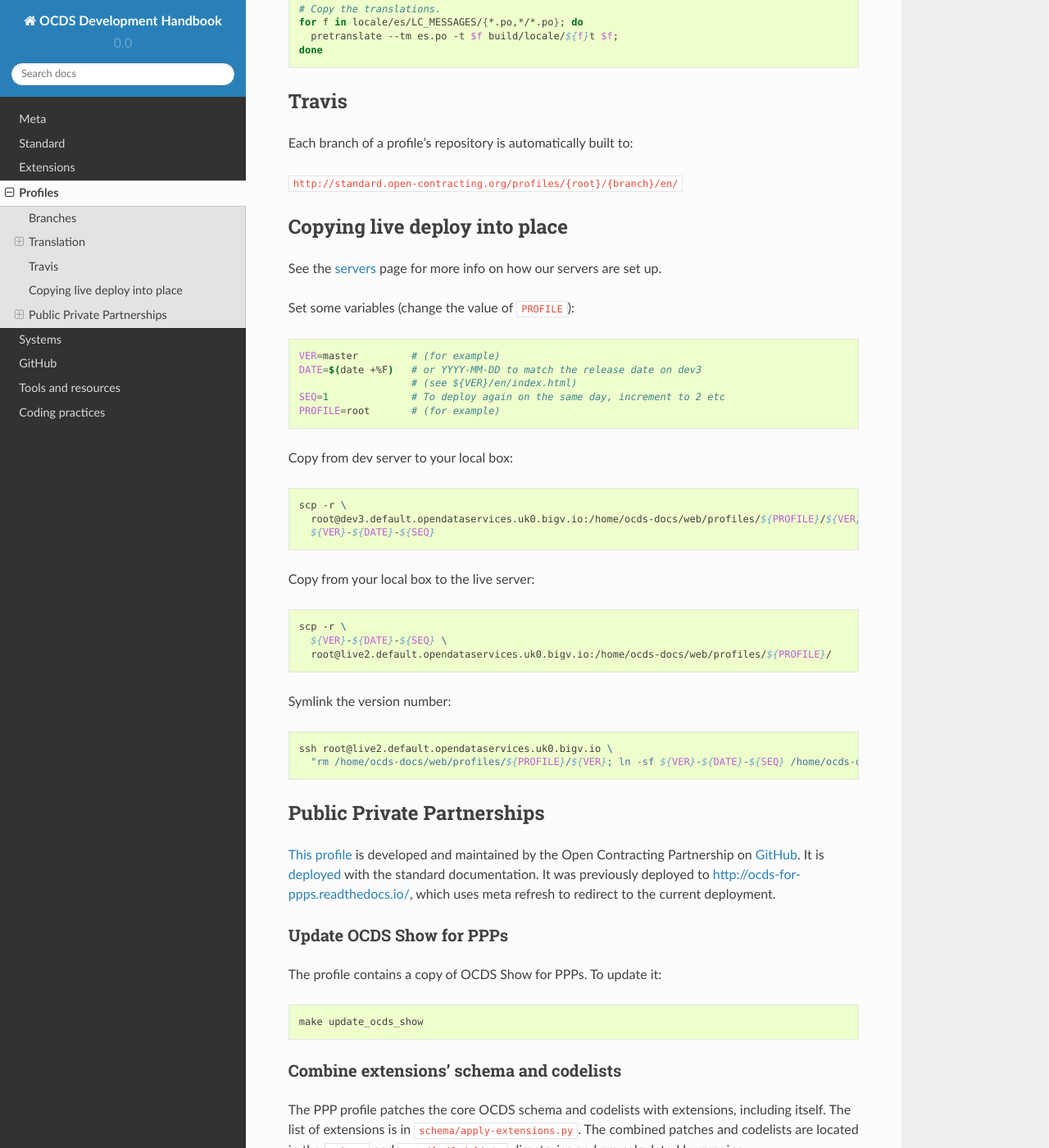
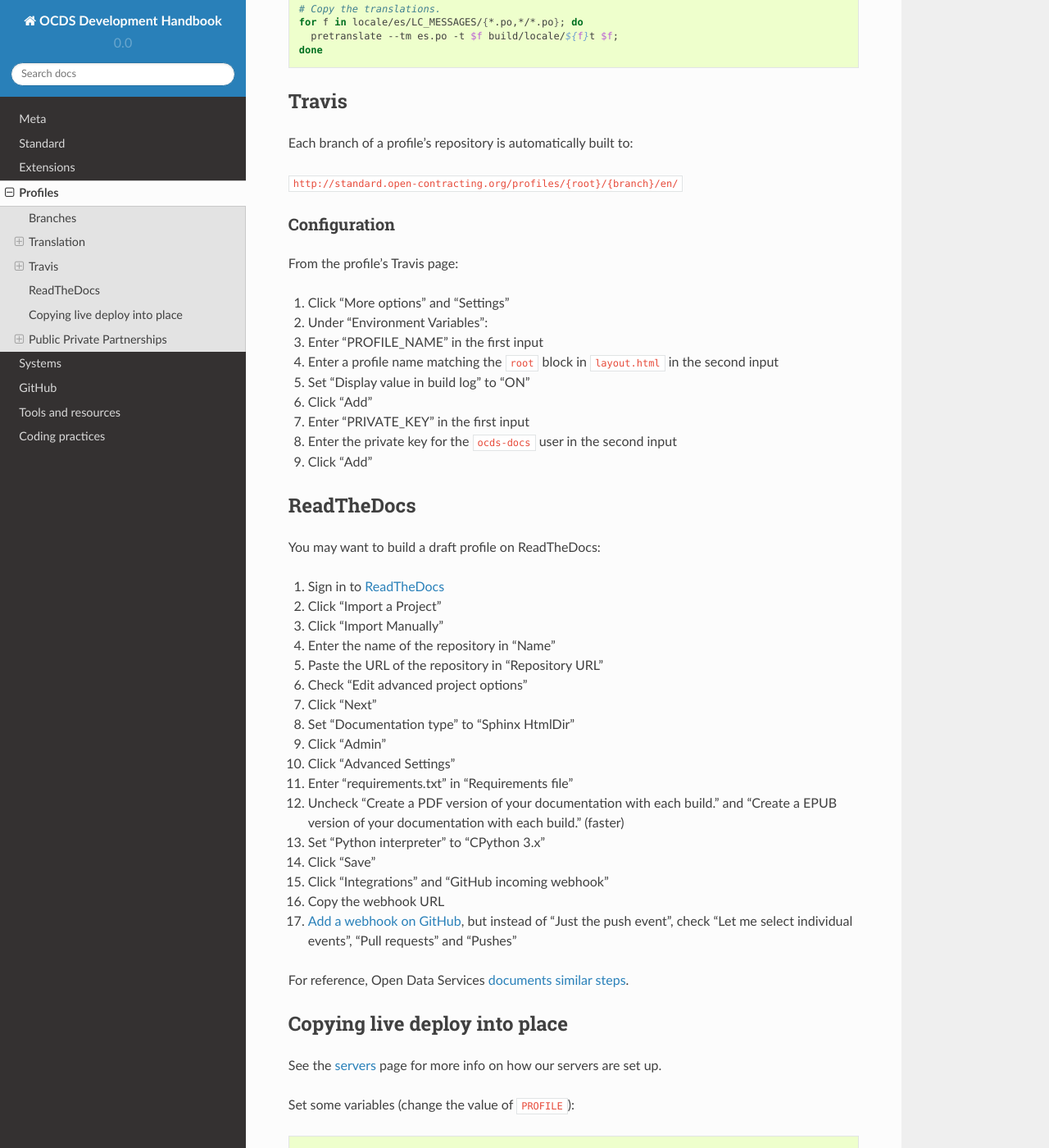
Before and after one commit to open-contracting/standard-development-handbook, a Sphinx documentation site: the page built from docs/profiles/index.md, in a window 1280 px wide and 1400 px high, scrolled down 879 px. Shown: the whole window at 82% size. Built offline with Sphinx 7.4.7 and the Read the Docs theme 2.0.0, drawn with Linux system fonts in a browser that asks for light colours.

Commit message:
Add steps to build profiles

```diff
--- a/docs/profiles/index.md
+++ b/docs/profiles/index.md
@@ -41,6 +41,44 @@ done
 Each branch of a profile's repository is automatically built to:
 
 `http://standard.open-contracting.org/profiles/{root}/{branch}/en/`
+
+### Configuration
+
+From the profile's Travis page:
+
+1. Click "More options" and "Settings"
+1. Under "Environment Variables":
+  1. Enter "PROFILE_NAME" in the first input
+  1. Enter a profile name matching the `root` block in `layout.html` in the second input
+  1. Set "Display value in build log" to "ON"
+  1. Click "Add"
+  1. Enter "PRIVATE_KEY" in the first input
+  1. Enter the private key for the `ocds-docs` user in the second input
+  1. Click "Add"
+
+## ReadTheDocs
+
+You may want to build a draft profile on ReadTheDocs:
+
+1. Sign in to [ReadTheDocs](https://readthedocs.org/dashboard/)
+1. Click "Import a Project"
+1. Click "Import Manually"
+1. Enter the name of the repository in "Name"
+1. Paste the URL of the repository in "Repository URL"
+1. Check "Edit advanced project options"
+1. Click "Next"
+1. Set "Documentation type" to "Sphinx HtmlDir"
+1. Click "Admin"
+1. Click "Advanced Settings"
+1. Enter "requirements.txt" in "Requirements file"
+1. Uncheck "Create a PDF version of your documentation with each build." and "Create a EPUB version of your documentation with each build." (faster)
+1. Set "Python interpreter" to "CPython 3.x"
+1. Click "Save"
+1. Click "Integrations" and "GitHub incoming webhook"
+1. Copy the webhook URL
+1. [Add a webhook on GitHub](https://docs.readthedocs.io/en/latest/webhooks.html#github), but instead of "Just the push event", check "Let me select individual events", "Pull requests" and "Pushes"
+
+For reference, Open Data Services [documents similar steps](https://github.com/OpenDataServices/sphinx-base#building-on-readthedocs).
 
 ## Copying live deploy into place
 
```
